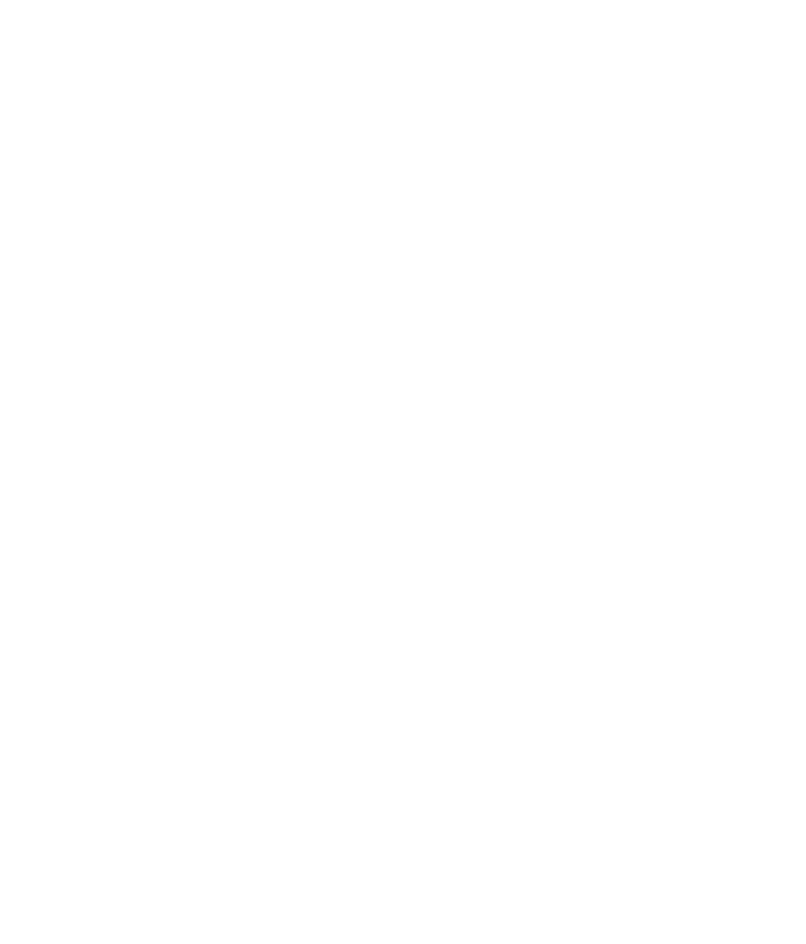
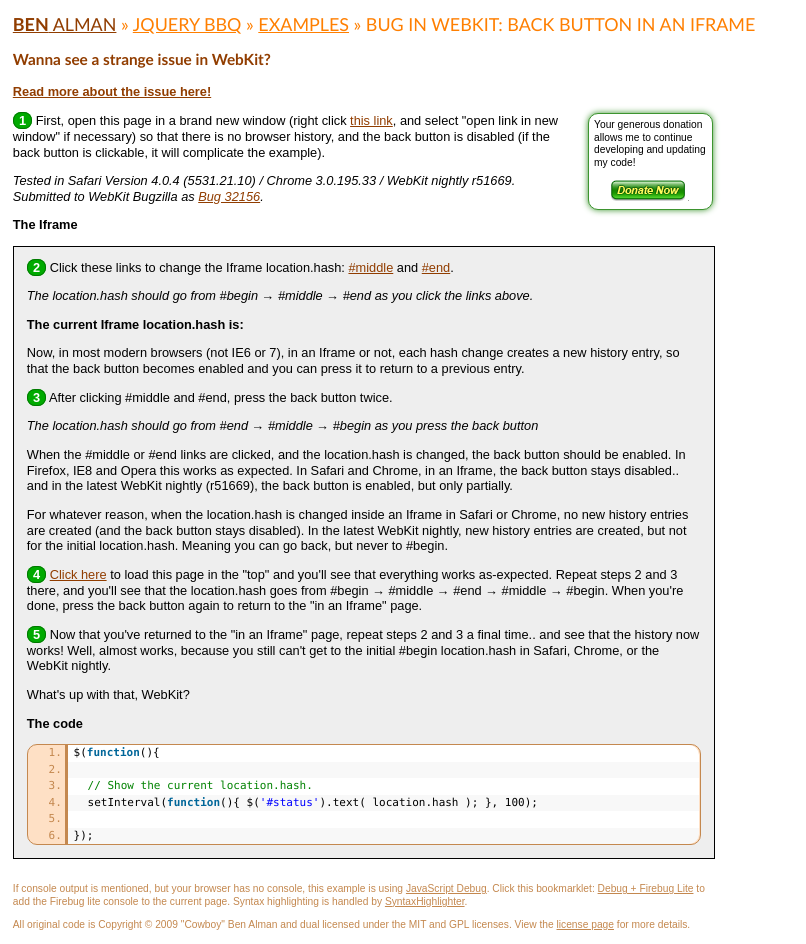
Before and after one commit to cowboy/jquery-bbq, a PHP site: page /bug-webkit-hash-iframe/index.php in a window 1280 px wide. Before the commit the part shown is empty. Shown: the whole page, without its empty margins (0-806 px from the left). Before the commit the page ends 800 px from the top, so only its background shows below. Run offline with PHP 8.4, Linux system fonts and the light colour scheme; data that the repository does not hold is empty.

Commit message:
added webkit hash + iframe = fail example page

```diff
--- a/examples/bug-firefox-remote-xhr/index.php
+++ b/examples/bug-firefox-remote-xhr/index.php
@@ -11,9 +11,9 @@ $shell['h2'] = 'Wanna see a strange issue in Firefox?';
 // ========================================================================== //
 
 ob_start();
-?><!--
-  <a href="http://benalman.com/news/2009/09/chrome-browser-history-buggine/">Read more about the issue here!</a>
---><?
+?>
+  <a href="http://benalman.com/news/2009/11/is-this-a-firefox-remote-xhr-bug/">Read more about the issue here!</a>
+<?
 $shell['h3'] = ob_get_contents();
 ob_end_clean();
 
--- /dev/null
+++ b/examples/bug-webkit-hash-iframe/child/index.php
@@ -0,0 +1,183 @@
+<?PHP
+
+include "../../index.php";
+$base = '../../';
+
+$shell['title3'] = "Bug in WebKit: Back Button in an Iframe";
+
+$shell['h2'] = 'Wanna see a strange issue in WebKit?';
+
+// ========================================================================== //
+// SCRIPT
+// ========================================================================== //
+
+ob_start();
+?>
+$(function(){
+
+  // Show the current location.hash.
+  setInterval(function(){ $('#status').text( location.hash ); }, 100);
+
+});
+<?
+$shell['script'] = ob_get_contents();
+ob_end_clean();
+
+// ========================================================================== //
+// HTML HEAD ADDITIONAL
+// ========================================================================== //
+
+ob_start();
+?>
+<script type="text/javascript" language="javascript">
+
+<?= $shell['script']; ?>
+
+$(function(){
+
+  // Syntax highlighter.
+  SyntaxHighlighter.highlight();
+
+  // Oops?
+  if ( window == top ) {
+    $('h2').show();
+  }
+
+  // Set the Iframe height.
+  var if_height;
+
+  (function loopy(){
+
+    var h = $('body').outerHeight( true );
+
+    h !== if_height && top.setHeight && top.setHeight( h ) && ( if_height = h );
+
+    setTimeout( loopy, 500 );
+
+  })();
+
+});
+
+</script>
+<style type="text/css" title="text/css">
+
+/*
+bg: #FDEBDC
+bg1: #FFD6AF
+bg2: #FFAB59
+orange: #FF7F00
+brown: #913D00
+lt. brown: #C4884F
+*/
+
+#page {
+  width: auto;
+}
+
+#header, #footer {
+  display: none;
+}
+
+html, body {
+  background: #eee;
+}
+
+.step {
+  color: #fff;
+  background: #0a0;
+  border: 1px solid #070;
+  padding: 0 0.4em;
+  font-weight: 700;
+  -moz-border-radius: 8px;
+  -webkit-border-radius: 8px;
+  border-radius: 8px;
+}
+
+</style>
+<?
+$shell['html_head'] = ob_get_contents();
+ob_end_clean();
+
+// ========================================================================== //
+// HTML BODY
+// ========================================================================== //
+
+ob_start();
+?>
+<h2 style="display:none">This page is part of a full example. If you didn't see a "step 1", <a href="../">click here to reset!</a></h2>
+
+<p>
+  <span class="step">2</span>
+  Click these links to change the Iframe location.hash:
+  <a href="#middle">#middle</a> and
+  <a href="#end">#end</a>.
+</p>
+<p>
+  <em>The location.hash should go from #begin → #middle → #end as you click the
+  links above.</em>
+</p>
+
+<p><strong>The current Iframe location.hash is: <span id="status"></span></strong></p>
+
+<p>
+  Now, in most modern browsers (not IE6 or 7), in an Iframe or not, each hash change
+  creates a new history entry, so that the back button becomes enabled and you
+  can press it to return to a previous entry.
+</p>
+
+<p>
+  <span class="step">3</span>
+  After clicking #middle and #end, press the back button twice.
+</p>
+<p>
+  <em>The location.hash should go from #end → #middle → #begin as you press the
+  back button</em>
+</p>
+
+<p>
+  When the #middle or #end links are clicked, and the location.hash is changed, the back button
+  should be enabled. In Firefox, IE8 and Opera this works as expected. In Safari and
+  Chrome, in an Iframe, the back button stays disabled.. and in the latest WebKit
+  nightly (r51669), the back button is enabled, but only partially.
+</p>
+<p>
+  For whatever reason, when the location.hash is changed inside an Iframe in Safari
+  or Chrome, no new history entries are created (and the back button stays disabled).
+  In the latest WebKit nightly, new history entries are created, but not for the initial
+  location.hash. Meaning you can go back, but never to #begin.
+</p>
+
+<p>
+  <span class="step">4</span>
+  <a href="./#begin" target="_top">Click here</a> to load this page in the "top" and
+  you'll see that everything works as-expected. Repeat steps 2 and 3 there, and you'll
+  see that the location.hash goes from #begin → #middle → #end → #middle → #begin. When
+  you're done, press the back button again to return to the "in an Iframe" page.
+</p>
+
+<p>
+  <span class="step">5</span>
+  Now that you've returned to the "in an Iframe" page, repeat steps 2 and 3 a final time..
+  and see that the history now works! Well, almost works, because you still can't
+  get to the initial #begin location.hash in Safari, Chrome, or the WebKit nightly.
+</p>
+
+<p>What's up with that, WebKit?</p>
+
+<h3>The code</h3>
+
+<pre class="brush:js">
+<?= htmlspecialchars( $shell['script'] ); ?>
+</pre>
+
+<?
+$shell['html_body'] = ob_get_contents();
+ob_end_clean();
+
+// ========================================================================== //
+// DRAW SHELL
+// ========================================================================== //
+
+draw_shell();
+
+?>
--- /dev/null
+++ b/examples/bug-webkit-hash-iframe/index.php
@@ -0,0 +1,99 @@
+<?PHP
+
+include "../index.php";
+
+$shell['title3'] = "Bug in WebKit: Back Button in an Iframe";
+
+$shell['h2'] = 'Wanna see a strange issue in WebKit?';
+
+// ========================================================================== //
+// SUBHEADER
+// ========================================================================== //
+
+ob_start();
+?>
+  <a href="http://benalman.com/news/2009/12/webkit-bug-hash-history-iframe/">Read more about the issue here!</a>
+<?
+$shell['h3'] = ob_get_contents();
+ob_end_clean();
+
+// ========================================================================== //
+// HTML HEAD ADDITIONAL
+// ========================================================================== //
+
+ob_start();
+?>
+<script type="text/javascript" language="javascript">
+
+top.setHeight = function( h ) {
+  return $('iframe').height( h ).length;
+};
+
+</script>
+<style type="text/css" title="text/css">
+
+/*
+bg: #FDEBDC
+bg1: #FFD6AF
+bg2: #FFAB59
+orange: #FF7F00
+brown: #913D00
+lt. brown: #C4884F
+*/
+
+iframe {
+  border: 1px solid #000;
+}
+
+.step {
+  color: #fff;
+  background: #0a0;
+  border: 1px solid #070;
+  padding: 0 0.4em;
+  font-weight: 700;
+  -moz-border-radius: 8px;
+  -webkit-border-radius: 8px;
+  border-radius: 8px;
+}
+
+</style>
+<?
+$shell['html_head'] = ob_get_contents();
+ob_end_clean();
+
+// ========================================================================== //
+// HTML BODY
+// ========================================================================== //
+
+ob_start();
+?>
+<?= $shell['donate'] ?>
+
+<p>
+  <span class="step">1</span>
+  First, open this page in a brand new window (right click <a href="./">this link</a>,
+  and select "open link in new window" if necessary) so that there is no browser
+  history, and the back button is disabled (if the back button is clickable,
+  it will complicate the example).
+</p>
+
+<p><em>Tested in Safari Version 4.0.4 (5531.21.10) / Chrome 3.0.195.33 / WebKit nightly r51669.
+Submitted to WebKit Bugzilla as <a href="https://bugs.webkit.org/show_bug.cgi?id=32156">Bug 32156</a>.</em></p>
+
+<h3>The Iframe</h3>
+
+<div id="iframe" class="clear">
+  <iframe src="./child/#begin" width="700" height="400" scrolling="no" frameborder="0"></iframe>
+</div>
+
+<?
+$shell['html_body'] = ob_get_contents();
+ob_end_clean();
+
+// ========================================================================== //
+// DRAW SHELL
+// ========================================================================== //
+
+draw_shell();
+
+?>
```
